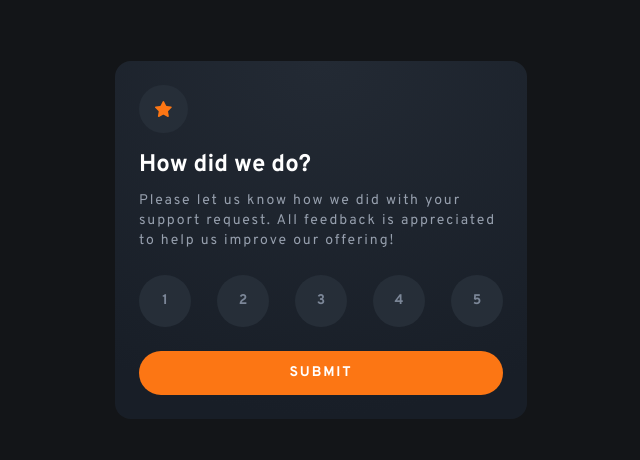
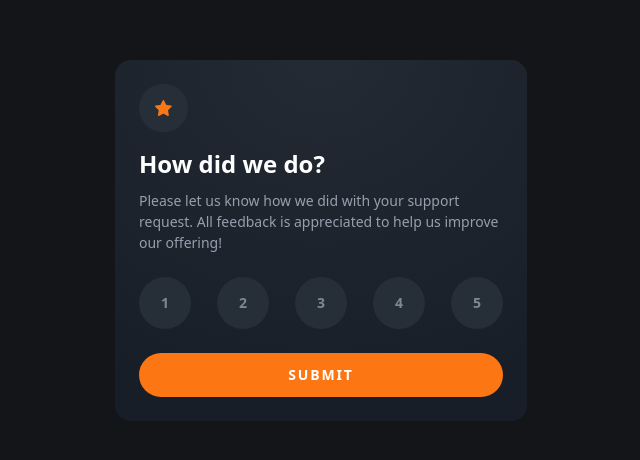
Before and after one commit to D-moraes/feedback_, a React (Vite) app: page / in a window 1280 px wide. Shown: the part 160-620 px from the top of the page, without its empty margins (319-959 px from the left). Built offline with nearby package versions, Linux system fonts and the light colour scheme.

Commit message:
Ajustes finais

```diff
--- a/src/App.jsx
+++ b/src/App.jsx
@@ -28,7 +28,7 @@ export function App() {
         </div>
 
         <h1 className="text-2xl font-bold mb-2.5">How did we do?</h1>
-        <p className="text-sm text-light-grey mb-6 tracking-1">Please let us know how we did with your support request. All feedback is appreciated to help us improve our offering!</p>
+        <p className="text-sm text-light-grey mb-6 leading-1">Please let us know how we did with your support request. All feedback is appreciated to help us improve our offering!</p>
 
         <div className="flex justify-between mb-6">
           <input type="button" value={1} className="bg-dark-blue w-10.5 h-10.5 rounded-full text-medium-grey text-sm font-bold focus:bg-medium-grey focus:text-white sm:w-13 sm:h-13 hover:bg-orange hover:text-white hover:cursor-pointer" onClick={() => handleMudarNotaAvaliacao(1)} />
--- a/src/index.css
+++ b/src/index.css
@@ -8,6 +8,7 @@
     --color-orange: #FC7614;
 
     --tracking-1: 1.867px;
+    --leading-1: 1.375
 
     --font-overpass: "Overpass", "sans-serif";
 }
```
